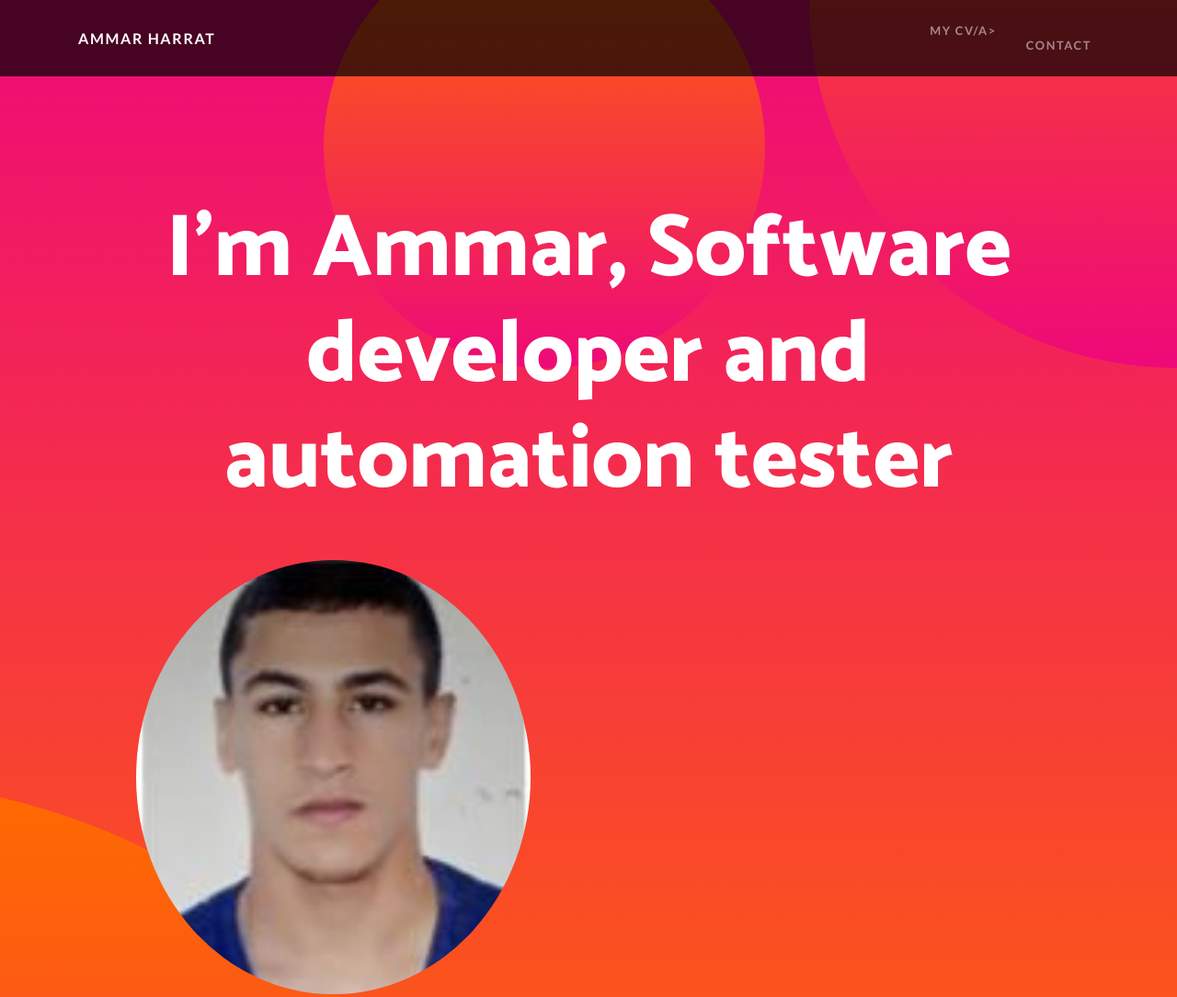
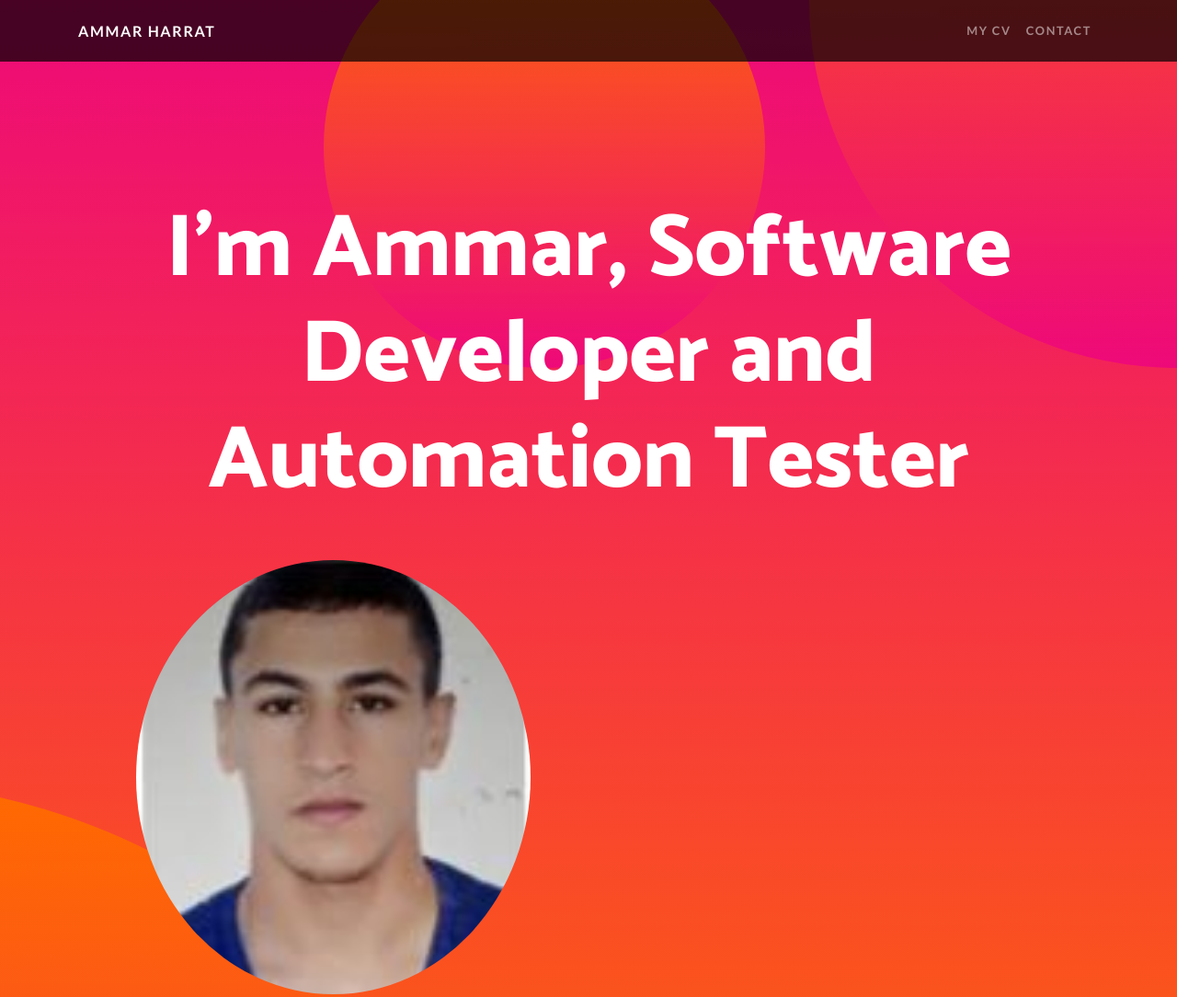
Before and after one commit to AmmarHarrat/AmmarHarrat.github.io, a website: page index.html in a window 1280 px wide. Shown: the top 1084 px of the page at 92% size. Drawn offline with Linux system fonts and the light colour scheme.

Commit message:
Update index.html

```diff
--- a/index.html
+++ b/index.html
@@ -43,7 +43,7 @@
       <div class="collapse navbar-collapse" id="navbarResponsive">
         <ul class="navbar-nav ml-auto">
           <li class="nav-item">
-            <a class="nav-link" href="#cv">My CV/a>
+            <a class="nav-link" href="#cv">My CV</a>
           </li>
           <li class="nav-item">
             <a class="nav-link" href="#contact">Contact</a>
@@ -56,7 +56,7 @@
   <header class="masthead text-center text-white">
     <div class="masthead-content">
       <div class="container">
-        <h1 class="masthead-heading mb-0">I'm Ammar, Software developer and automation tester</h1>
+        <h1 class="masthead-heading mb-0">I'm Ammar, Software Developer and Automation Tester</h1>
         <h2 class="masthead-subheading mb-0">
           <div class="col-lg-6 order-lg-2">
           <div class="p-5">
@@ -95,7 +95,7 @@
       <div class="row align-items-center">
         <div class="col-lg-6">
           <div class="p-5">
-            <img class="img-fluid rounded-circle" src="img/Universität_Schild.jpg" alt="">
+            <img class="img-fluid rounded-circle" width="300px" height="300px" src="img/Universität_Schild.jpg" alt="">
           </div>
         </div>
         <div class="col-lg-6">
```
